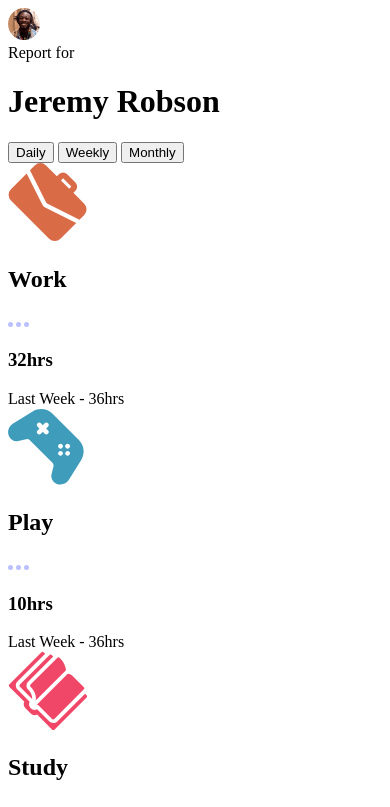
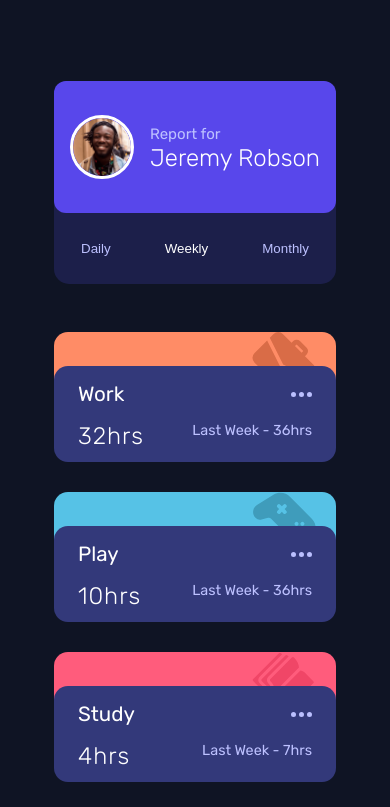
Before and after one commit to Matthieu83600/Time-tracking-dashboard, a plain HTML site: page index.html in a window 390 px wide. Shown: the top 807 px of the page. Drawn offline with Linux system fonts and the light colour scheme.

Commit message:
style: wip style mobile-first

```diff
--- a/index.html
+++ b/index.html
@@ -14,28 +14,30 @@
       href="https://fonts.googleapis.com/css2?family=Rubik:ital,wght@0,300..900;1,300..900&display=swap"
       rel="stylesheet"
     />
-    <!-- styles file -->
+    <!-- Styles file -->
     <link rel="stylesheet" href="./style.css" />
+    <!-- JS file -->
+    <script defer src="./main.js"></script>
     <title>Frontend Mentor | Time tracking dashboard</title>
   </head>
   <body>
     <main>
-      <div>
-        <div>
+      <div class="card__profile">
+        <div class="card__profile-info">
           <img src="./images/image-jeremy.png" alt="Jeremy Robson" width="32" />
           <div>
             <span>Report for</span>
             <h1>Jeremy Robson</h1>
           </div>
         </div>
-        <div>
+        <div class="card__profile-time">
           <button>Daily</button>
-          <button>Weekly</button>
+          <button class="active">Weekly</button>
           <button>Monthly</button>
         </div>
       </div>
       <div class="card card--work">
-        <div>
+        <div class="card__img">
           <img src="./images/icon-work.svg" alt="icon card work" />
         </div>
         <div class="card__info">
@@ -50,7 +52,7 @@
         </div>
       </div>
       <div class="card card--play">
-        <div>
+        <div class="card__img">
           <img src="./images/icon-play.svg" alt="icon card play" />
         </div>
         <div class="card__info">
@@ -65,7 +67,7 @@
         </div>
       </div>
       <div class="card card--study">
-        <div>
+        <div class="card__img">
           <img src="./images/icon-study.svg" alt="icon card study" />
         </div>
         <div class="card__info">
@@ -80,7 +82,7 @@
         </div>
       </div>
       <div class="card card--exercise">
-        <div>
+        <div class="card__img">
           <img src="./images/icon-exercise.svg" alt="icon card exercise" />
         </div>
         <div class="card__info">
@@ -95,7 +97,7 @@
         </div>
       </div>
       <div class="card card--social">
-        <div>
+        <div class="card__img">
           <img src="./images/icon-social.svg" alt="icon card social" />
         </div>
         <div class="card__info">
@@ -110,7 +112,7 @@
         </div>
       </div>
       <div class="card card--self-care">
-        <div>
+        <div class="card__img">
           <img src="./images/icon-self-care.svg" alt="icon card self-care" />
         </div>
         <div class="card__info">
--- a/style.css
+++ b/style.css
@@ -1,3 +1,18 @@
+/* Reset CSS */
+*,
+*::before,
+*::after {
+  box-sizing: border-box;
+  margin: 0;
+  padding: 0;
+}
+img,
+svg,
+picture {
+  display: block;
+  max-width: 100%;
+  height: auto;
+}
 :root {
   /* Colors */
   --black: hsl(0, 0%, 0%);
@@ -31,7 +46,168 @@
   --lh-38: 38px;
   --lh-47: 47px;
 }
+body {
+  background-color: var(--navy-950);
+  font-family: var(--font-family);
+  font-size: var(--fs-18);
+  font-weight: var(--fw-400);
+  color: var(--white);
+  display: grid;
+  place-items: center;
+  min-height: 100vh;
+}
+main {
+  padding-inline: 24px;
+  padding-block: 81px;
+  display: flex;
+  flex-direction: column;
+  justify-content: center;
+  align-items: center;
+}
+.card__profile {
+  width: 100%;
+  height: 203px;
+  background-color: var(--navy-900);
+  border-radius: 15px;
+  margin-block-end: 3rem;
+}
+.card__profile-info {
+  display: flex;
+  justify-content: space-around;
+  align-items: center;
+  gap: 1rem;
+  height: 65%;
+  padding-inline: 1rem;
+  background-color: var(--purple-600);
+  border-radius: 12px;
+}
+.card__profile-info img {
+  width: 64px;
+  height: 64px;
+  border-radius: 50%;
+  border: 3px solid var(--white);
+}
+.card__profile-info span {
+  font-size: var(--fs-15);
+  line-height: var(--lh-18);
+  color: var(--navy-200);
+}
+.card__profile-info h1 {
+  font-size: var(--fs-24);
+  font-weight: var(--fw-300);
+  line-height: var(--lh-28);
+}
+.card__profile-time {
+  height: 35%;
+  display: flex;
+  justify-content: space-around;
+  align-items: center;
+}
+.card__profile-time button {
+  border: none;
+  outline: none;
+  line-height: var(--lh-21);
+  color: var(--navy-200);
+  background-color: inherit;
+  transition: color 0.4s ease-in-out;
+}
+.card__profile-time button:hover {
+  color: var(--white);
+  cursor: pointer;
+}
+.card__profile-time button.active {
+  color: var(--white);
+}
+.card {
+  width: 100%;
+  height: 160px;
+  display: flex;
+  flex-direction: column;
+  border-radius: 14px;
+  overflow: hidden;
+}
 
+.card button {
+  border: none;
+  outline: none;
+  background-color: inherit;
+  transition: color 0.4s ease-in-out;
+}
+
+.card h2 {
+  font-size: clamp(20px, 0.8rem + 2vw, 1.4rem);
+  font-weight: 400;
+}
+
+.card span {
+  font-size: clamp(12px, 0.6rem + 1.5vw, 0.9rem);
+  color: var(--navy-200);
+}
+
+.card h3 {
+  font-size: clamp(22px, 1rem + 2vw, 1.6rem);
+  font-weight: 300;
+  letter-spacing: 1px;
+}
+.card__img {
+  width: 100%;
+  height: 40%;
+  object-fit: cover;
+  display: flex;
+  justify-content: flex-end;
+  padding-inline-end: 20px;
+}
+.card--work .card__img {
+  background-color: var(--orange);
+}
+
+.card--play .card__img {
+  background-color: var(--blue);
+}
+
+.card--study .card__img {
+  background-color: var(--pink);
+}
+
+.card--exercise .card__img {
+  background-color: var(--green);
+}
+
+.card--social .card__img {
+  background-color: var(--purple-700);
+}
+
+.card--self-care .card__img {
+  background-color: var(--yellow);
+}
+.card__info {
+  height: 60%;
+  display: flex;
+  flex-direction: column;
+  gap: 1rem;
+  padding-block-start: 1rem;
+  padding-inline: 0.5rem;
+  margin-top: -30px;
+  background-color: var(--navy-800);
+  border-radius: 14px;
+}
+.card__info-header {
+  width: 100%;
+  display: flex;
+  justify-content: space-between;
+  align-items: center;
+  padding-inline: 1rem;
+}
+.card__info-time {
+  width: 100%;
+  display: flex;
+  justify-content: space-between;
+  padding-inline: 1rem;
+  gap: 1rem;
+}
+footer {
+  margin-block-start: 81px;
+}
 .attribution {
   font-size: 11px;
   text-align: center;
```
